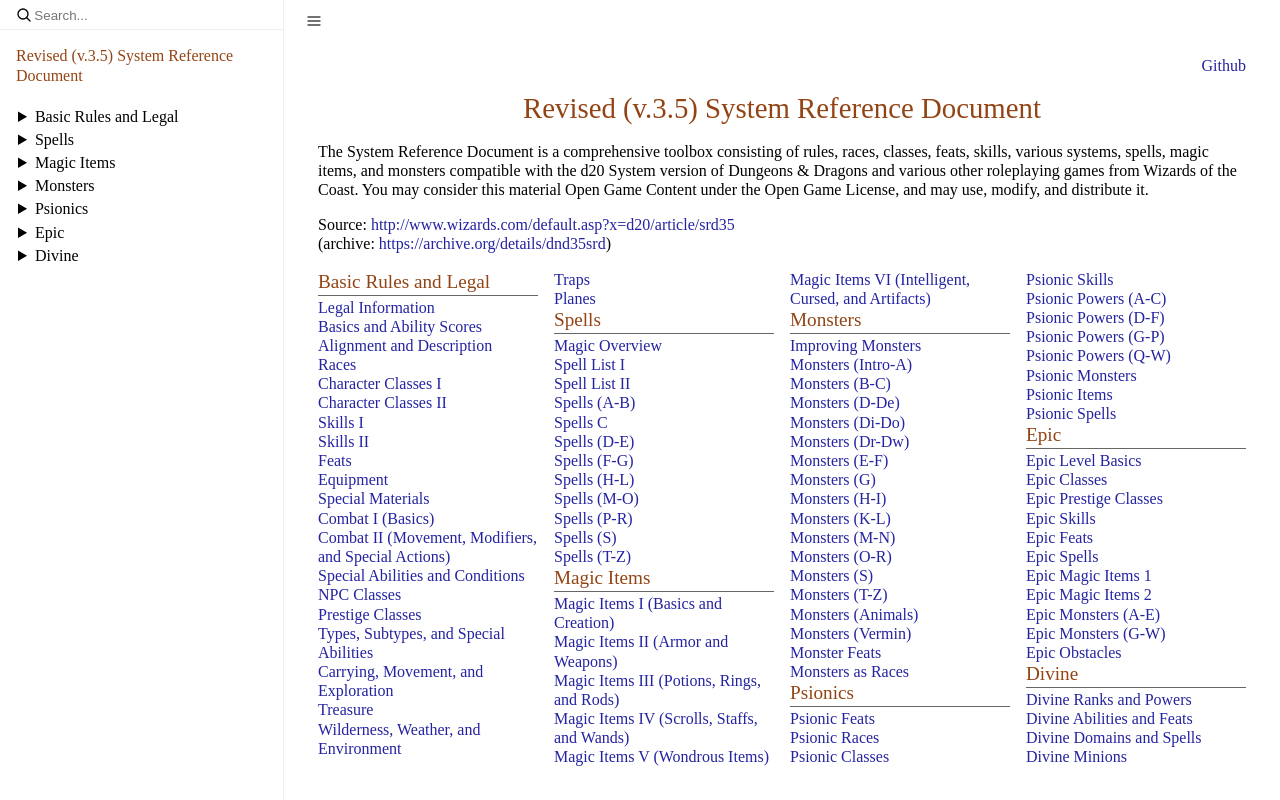
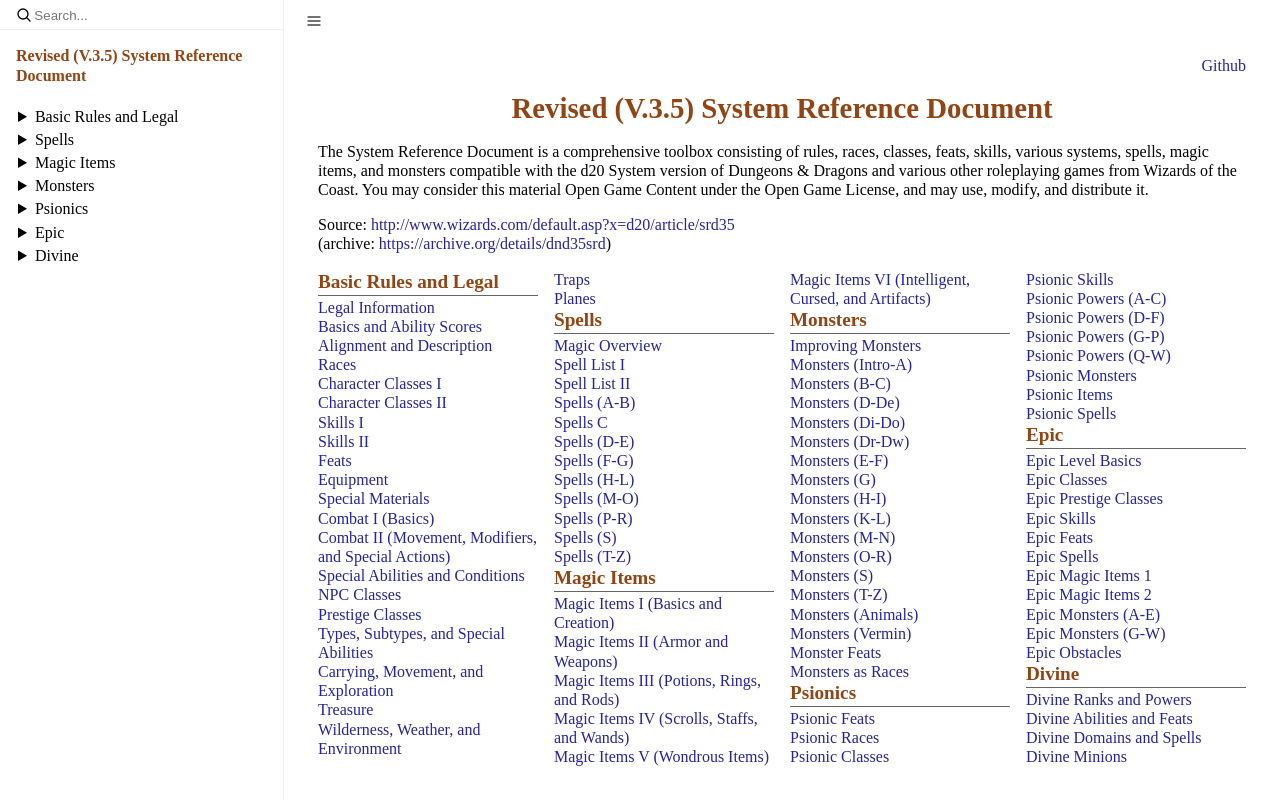
Before and after one commit to olimot/srd-v3.5, a Next.js app: page / in a window 1280 px wide. Built offline with nearby package versions, Linux system fonts and the light colour scheme.

Commit message:
bold headlines

```diff
--- a/src/scss/global.scss
+++ b/src/scss/global.scss
@@ -34,16 +34,20 @@
 h2 {
   font-size: 1.8em;
   margin: 0.5556em 0;
+  text-transform: capitalize;
+  font-weight: bold;
 }
 
 h3 {
   font-size: 1.2em;
   margin: 0.8333em 0;
+  font-weight: bold;
 }
 
 h4 {
   font-size: 1.1em;
   margin: 0.909em 0;
+  font-weight: bold;
 }
 
 h5 {
```
